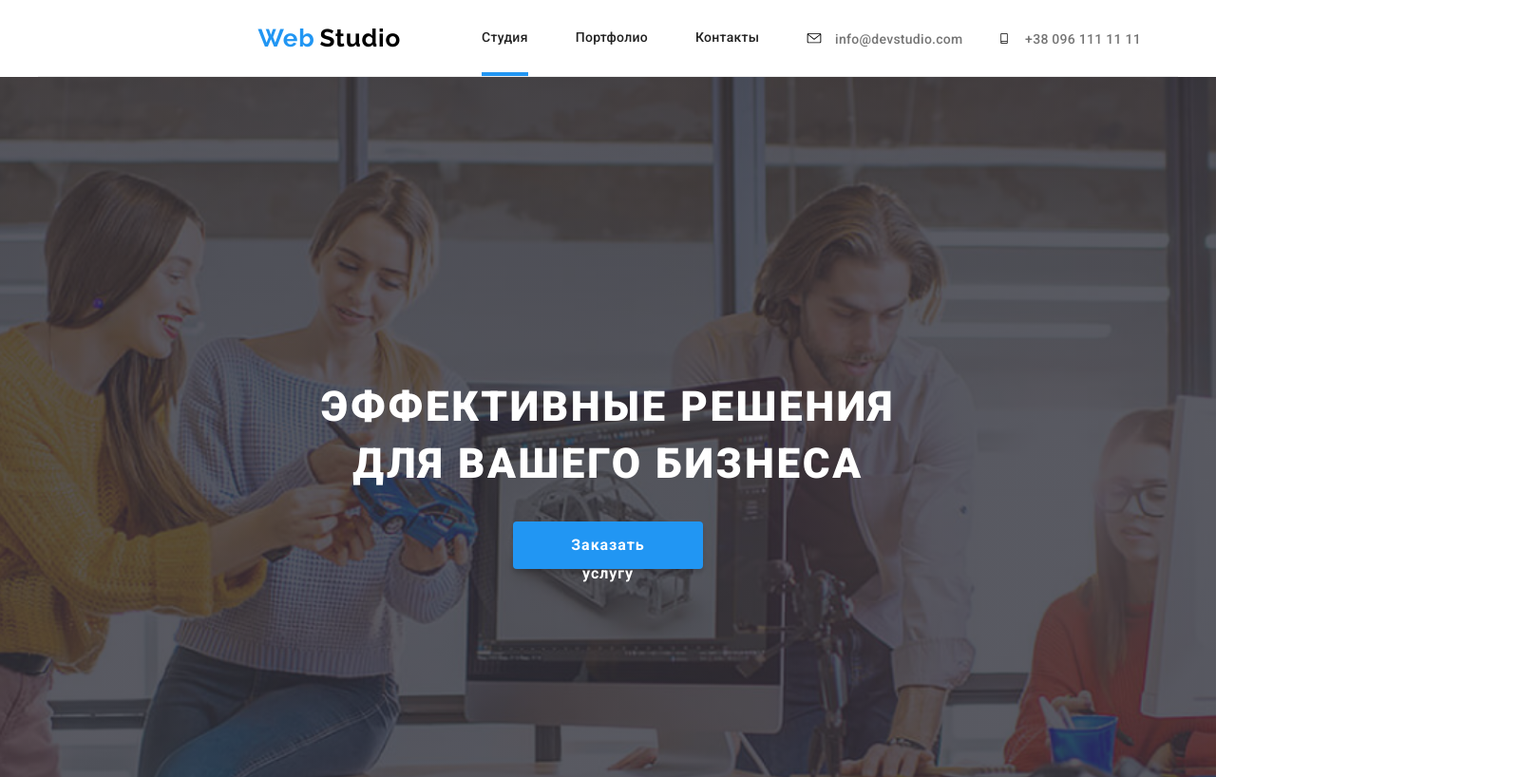
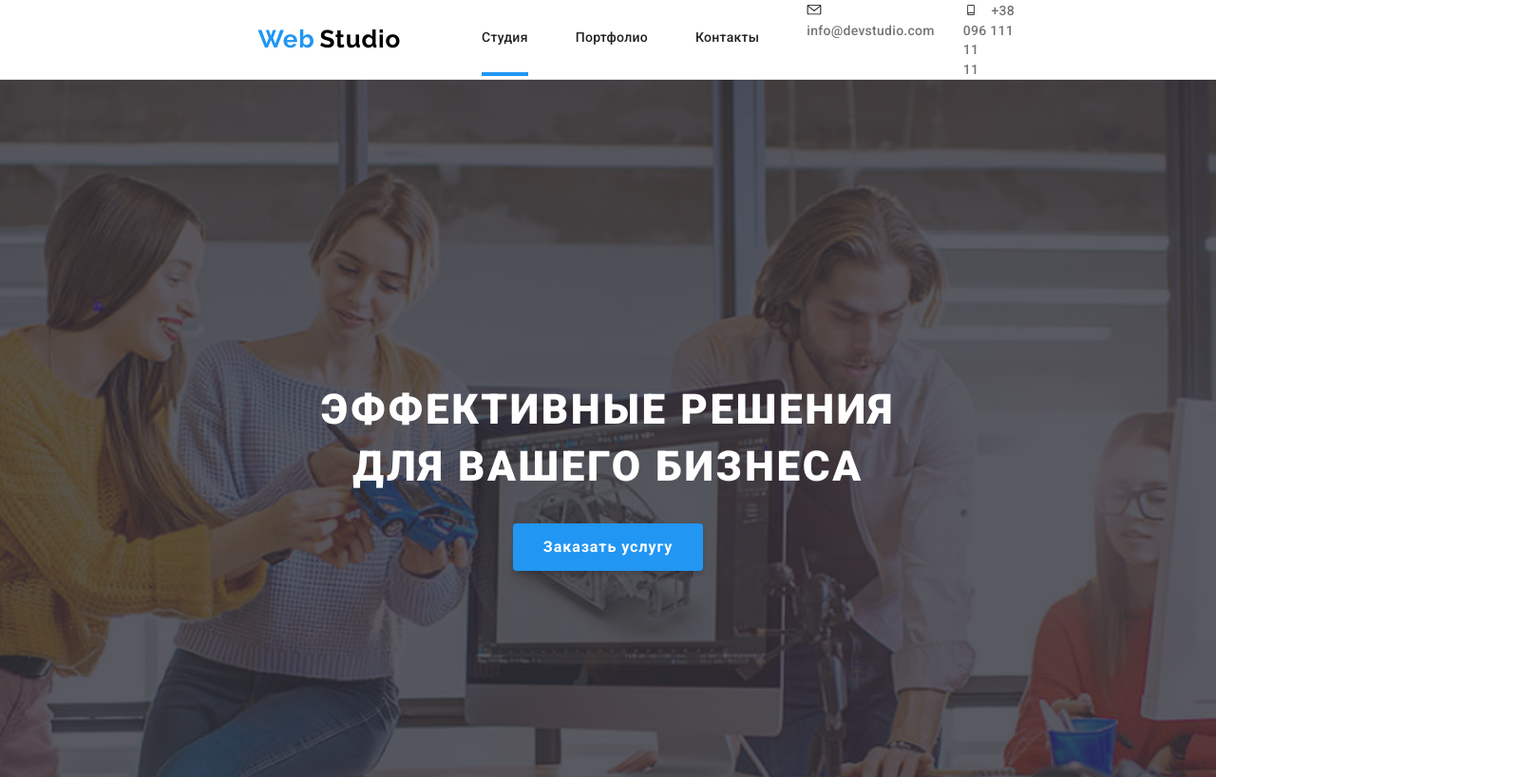
Before and after one commit to AliBurzhi/goit-markup-hw-08, a plain HTML site: page index.html in a window 1280 px wide. Shown: the top 818 px of the page at 95% size, 1600 px wide, since content can reach past the window. Drawn offline with Linux system fonts and the light colour scheme.

Commit message:
сделал хедер

```diff
--- a/sass/layout/_header.scss
+++ b/sass/layout/_header.scss
@@ -162,15 +162,10 @@
 
 @media screen and (min-width: 1200px) {
   .header {
+    width: 100%;
     border-bottom: 1px solid #ececec;
     padding: 0;
-    margin: auto;
-  }
-  .header-list {
-    display: flex;
-    justify-content: center;
-    align-items: center;
-    width: 400px;
+    max-width: 2000px;
   }
 
   .navigation-list {
--- a/sass/layout/_hero.scss
+++ b/sass/layout/_hero.scss
@@ -155,8 +155,7 @@ h1 {
   .modal-btn,
   .contact-form-btn {
     display: block;
-    margin-left: auto;
-    margin-right: auto;
+    padding: 0;
     background: #2196f3;
     box-shadow: 0px 4px 4px rgba(0, 0, 0, 0.15);
     border-radius: 4px;
--- a/sass/layout/_masters.scss
+++ b/sass/layout/_masters.scss
@@ -142,10 +142,19 @@ h3 {
 }
 
 @media screen and (min-width: 1200px) {
+  .masters {
+    width: 1600px;
+  }
   .team-list {
     display: flex;
+    flex-wrap: nowrap;
   }
   .team-list-item:last-child {
     margin-bottom: 30px;
   }
+  .clients-list {
+    display: flex;
+    flex-wrap: wrap;
+    justify-content: center;
+  }
 }
```
Also changed, not shown: css/main.css, css/main.min.css, css/portfolio.css, css/portfolio.min.css, 4 other files.
